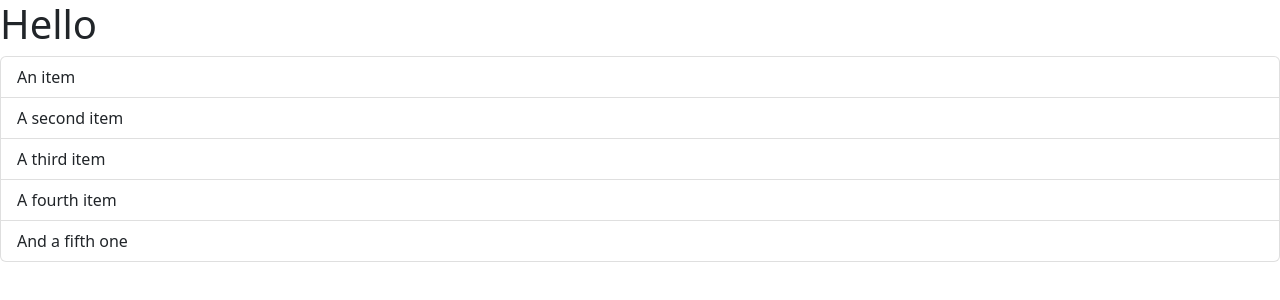
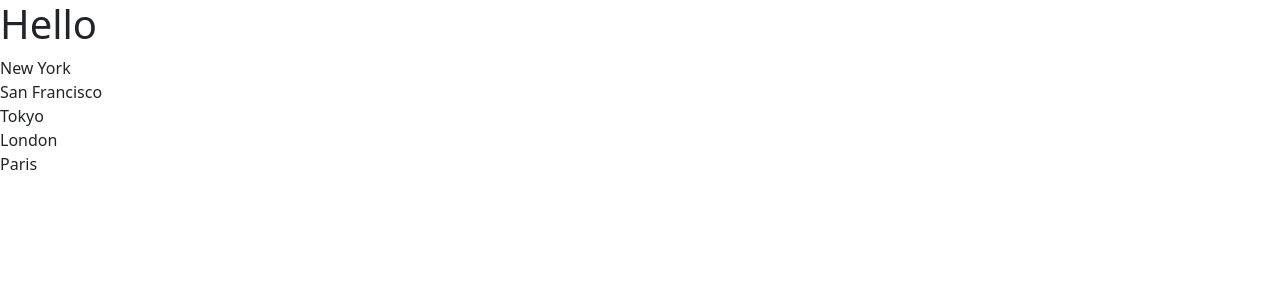
Before and after one commit to HdKe1/personal_web, a React (Vite) app in the folder react/first_one/: page / in a window 1280 px wide. Shown: the top 300 px of the page. Built offline with nearby package versions, Linux system fonts and the light colour scheme.

Commit message:
list rendering

```diff
--- a/react/first_one/src/components/ListGroup.tsx
+++ b/react/first_one/src/components/ListGroup.tsx
@@ -1,13 +1,13 @@
 function ListGroup() {
+  const items = ["New York", "San Francisco", "Tokyo", "London", "Paris"];
+
   return (
     <>
       <h1>Hello</h1>
       <ul className="list-group">
-        <li className="list-group-item">An item</li>
-        <li className="list-group-item">A second item</li>
-        <li className="list-group-item">A third item</li>
-        <li className="list-group-item">A fourth item</li>
-        <li className="list-group-item">And a fifth one</li>
+        {items.map((item) => (
+          <li key={item}>{item}</li>
+        ))}
       </ul>
     </>
   );
```
